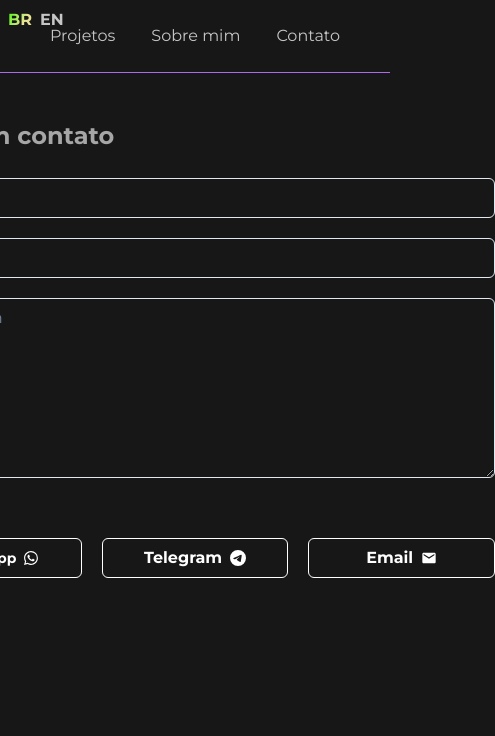
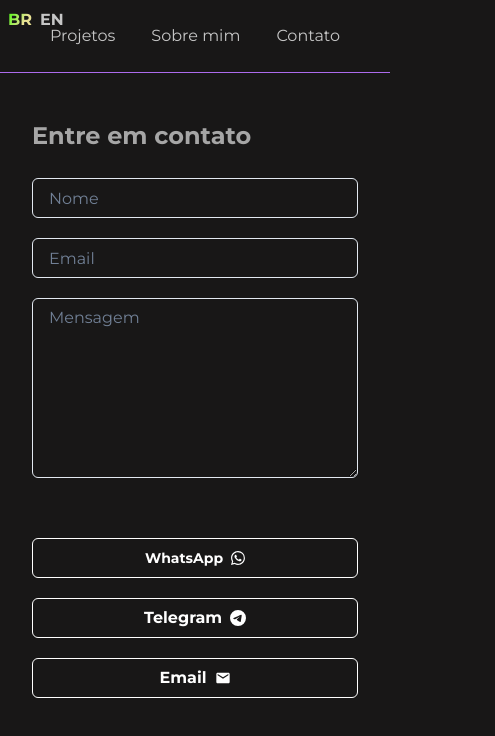
Before and after one commit to gaabscps/gabs-portifolio, a Next.js app: page /contact in a window 390 px wide. Shown: the top 736 px of the page, 495 px wide, since content can reach past the window. Built offline with nearby package versions, Linux system fonts and the light colour scheme.

Commit message:
📱 Fix Responsive Contact page

```diff
--- a/src/app/contact/page.tsx
+++ b/src/app/contact/page.tsx
@@ -21,6 +21,7 @@ export default function Home() {
     message: "",
   });
 
+  const isMobile = useMediaQuery("(max-width: 768px)")[0];
   const { translations } = useLanguage();
 
   const resetForm = () => {
@@ -32,7 +33,7 @@ export default function Home() {
   };
 
   return (
-    <Box minWidth="600px" className="body-content" as="section">
+    <Box className="body-content sm-body-content" as="section">
       <Text fontSize="24px" fontWeight="700">
         {translations?.contact?.title}
       </Text>
@@ -63,7 +64,11 @@ export default function Home() {
             w="100%"
             placeholder={translations?.contact?.messageInputLabel}
           />
-          <Flex p="40px 0" gap={"20px"}>
+          <Flex
+            flexDirection={isMobile ? "column" : "row"}
+            p="40px 0"
+            gap={"20px"}
+          >
             <Button
               fontSize="14px"
               w="100%"
@@ -103,7 +108,7 @@ export default function Home() {
             </Button>
             <Button
               w="100%"
-              backgroundColor={'transparent'}
+              backgroundColor={"transparent"}
               color="white"
               border={"solid 1px white"}
               _hover={{ border: "solid 1px #AC6BED", color: "#AC6BED" }}
--- a/src/styles/reset.css
+++ b/src/styles/reset.css
@@ -15,6 +15,10 @@ section,
 .body-content {
   margin-top: 241px;
   min-width: 1024px;
+}
+
+.sm-body-content {
+  min-width: 600px;
 }
 
 .buttonDefault {
@@ -74,4 +78,8 @@ section,
     margin-top: 24px;
     min-width: 100%;
   }
+
+  .sm-body-content {
+    min-width: 100%;
+  }
 }
```
